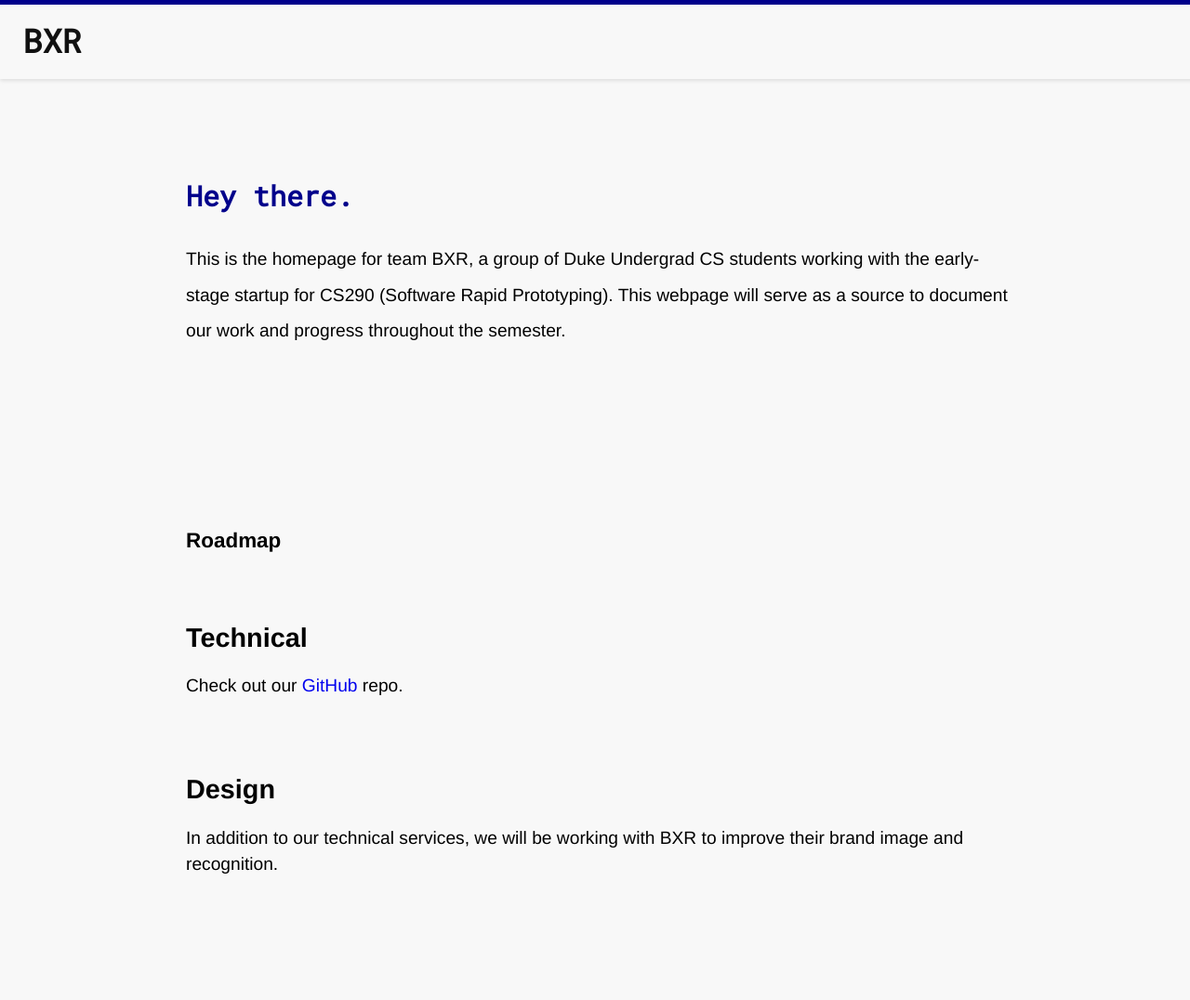
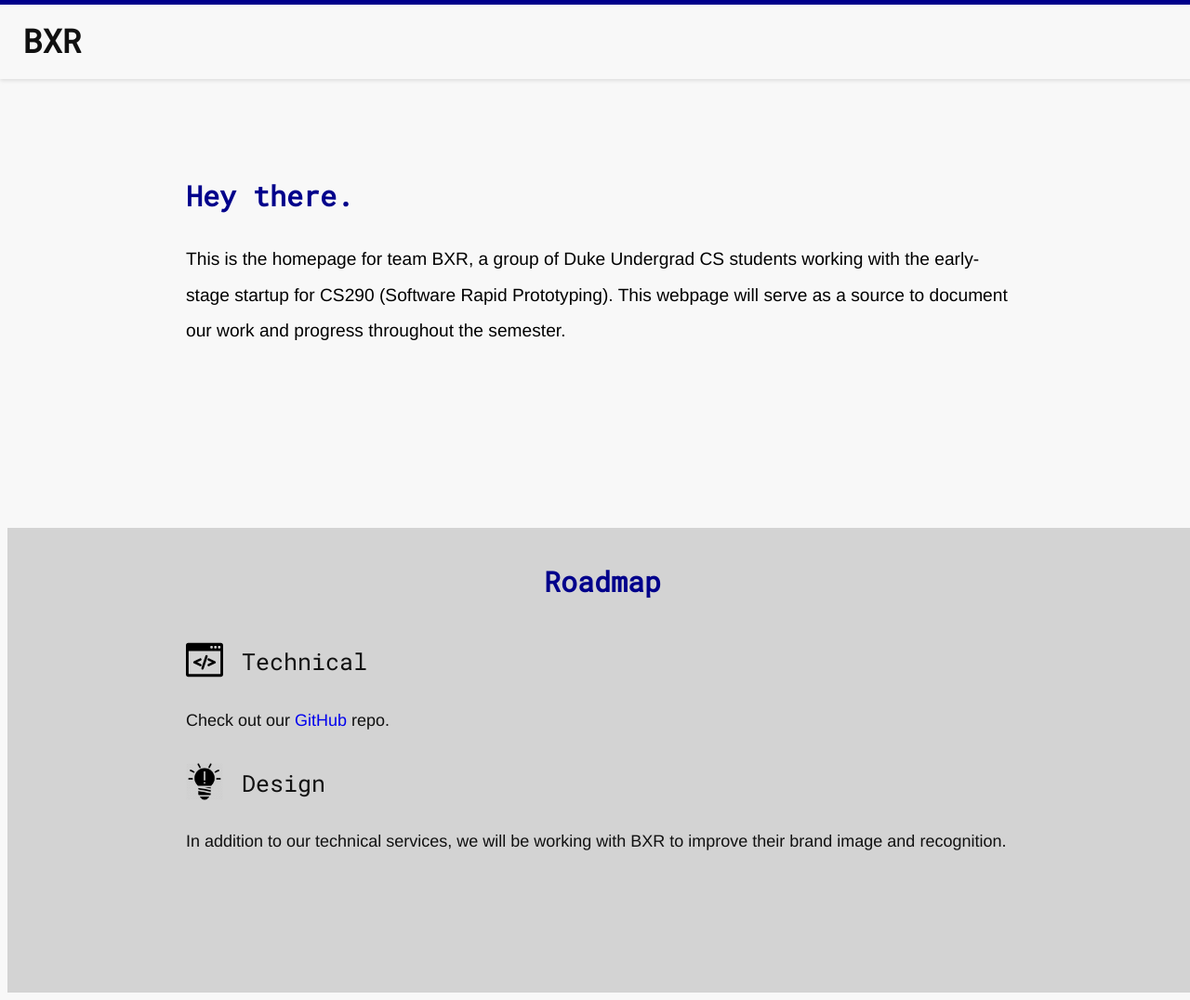
Before and after one commit to berlindaniel/bxr, a plain HTML site: page index.html in a window 1280 px wide. Shown: the whole page at 93% size. Drawn offline with Linux system fonts and the light colour scheme.

Commit message:
style.css updated

```diff
--- a/style.css
+++ b/style.css
@@ -141,3 +141,58 @@ body article iframe {
   background-size: cover;
   border-bottom: solid #111;
 }
+
+.projects {
+	font-family: 'Roboto Mono', monospace;
+  font-size: 20px;
+	background-color: lightgray;
+	height: 500px;
+}
+
+.skills {
+	font-family: 'Roboto Mono', monospace;
+  font-size: 20px;
+	height: 500px;
+}
+
+.projectInfo {
+	font-family: 'Roboto Mono', monospace;
+	color: #111;
+}
+
+.projectHeader, .skillsHeader {
+	padding-top: 40px;
+	text-align: center;
+	font-size: 30px;
+	font-weight: bolder;
+	color: darkblue;
+}
+
+.projectInfo span h2 {
+	font-weight: lighter;
+	font-size: 25px;
+	vertical-align: middle;
+}
+
+.projectInfo span {
+	display: inline-block;
+}
+
+.projectInfo span .projectSpanOne {
+}
+
+.codeIcon {
+	width: 40px; height: auto; white-space: nowrap; padding-right: 20px;
+	vertical-align: bottom;
+}
+
+.projectInfo p {
+	display: block;
+	width: 70vw;
+	margin: 5.5px auto;
+	font-size: 18px;
+	line-height: 1.5em;
+	font-family: Helvetica, sans-serif;
+	padding-top: 5px;
+	padding-bottom: 10px;
+}
```
Also changed, not shown: codeIcon.svg (added), creative.png (added).
